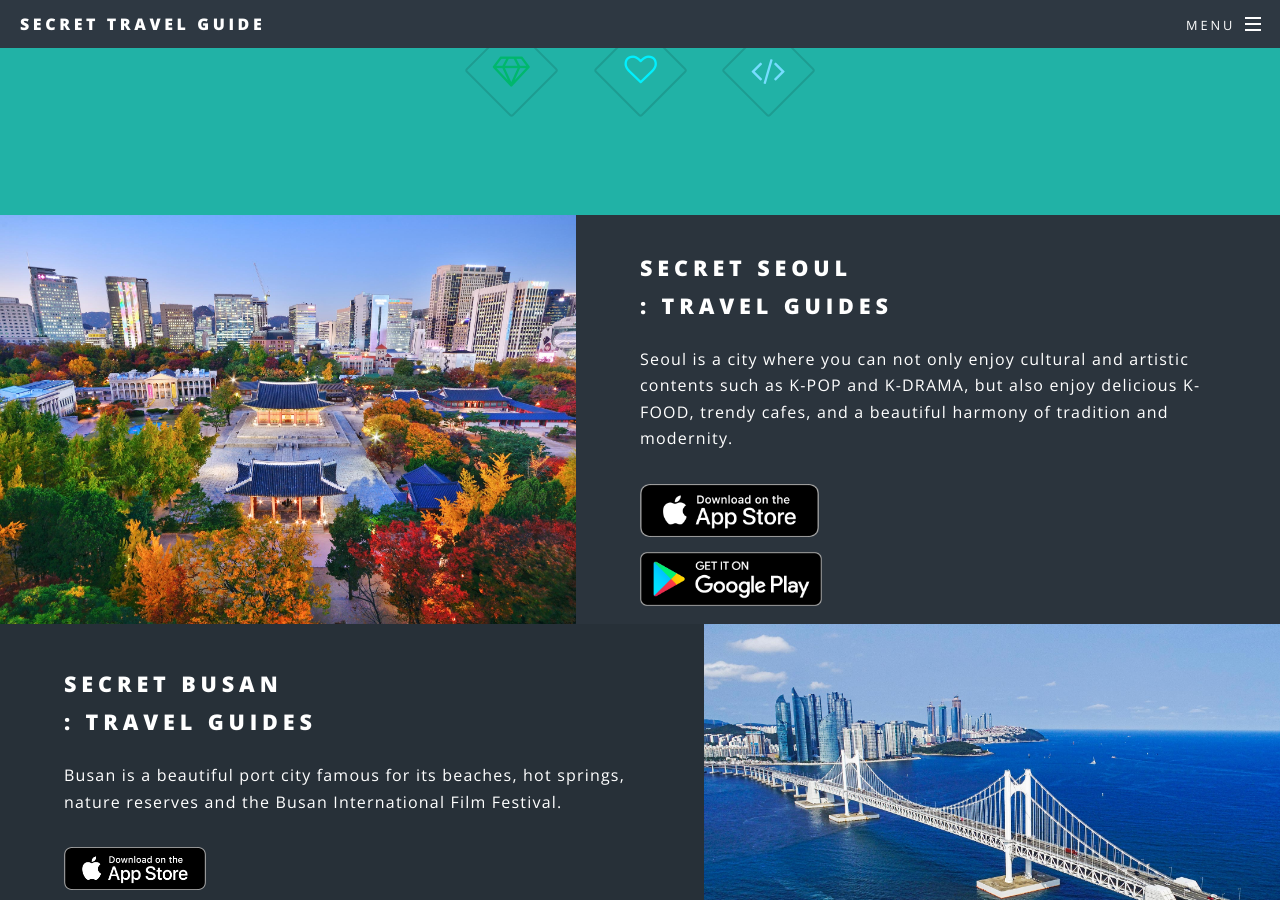
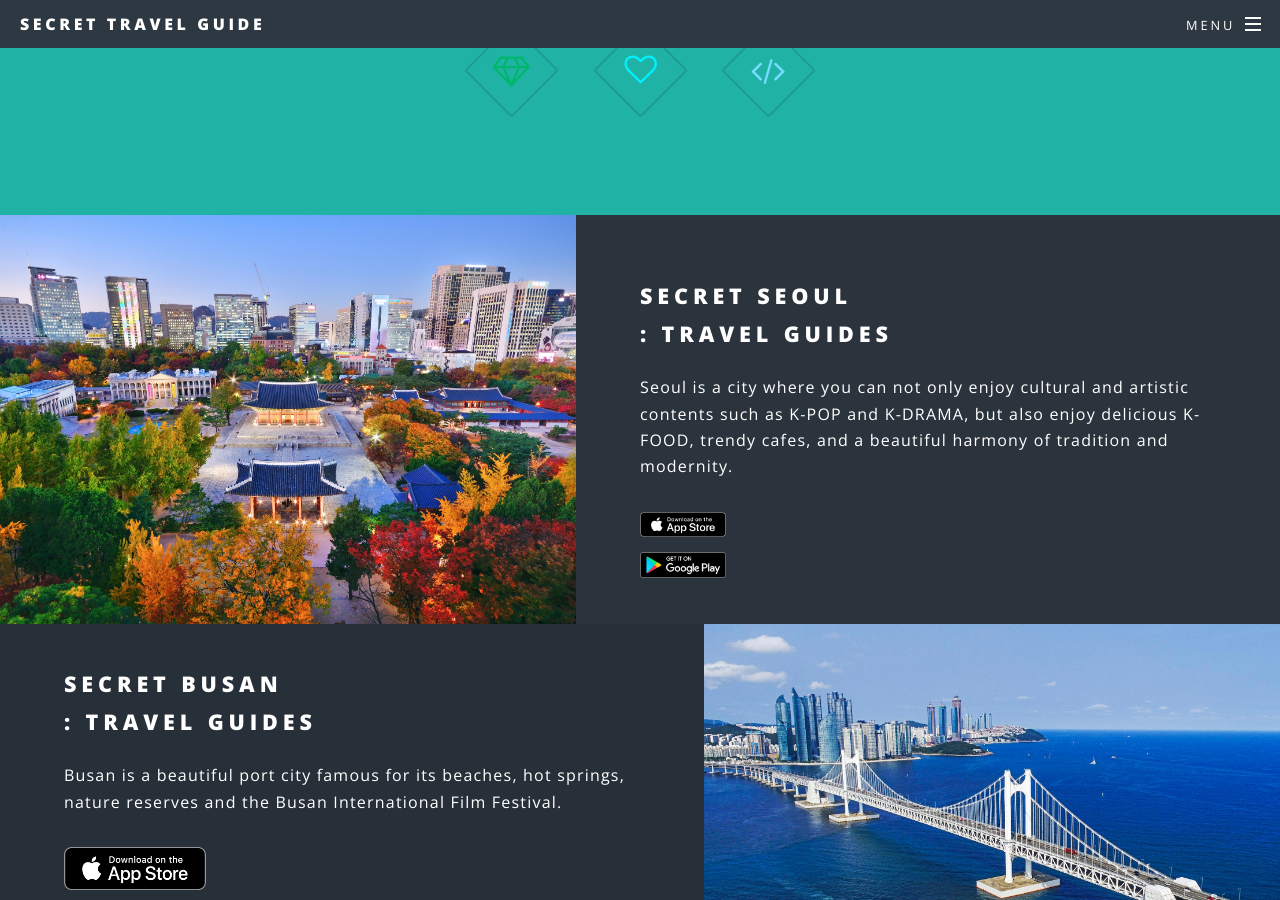
Before and after one commit to inansung/secret.github.io, a Jekyll site: the page built from index.html, in a window 1280 px wide and 900 px high, scrolled down 1206 px. Built offline with Jekyll 4.4.1, drawn with Linux system fonts in a browser that asks for light colours.

Commit message:
Update index.html

```diff
--- a/index.html
+++ b/index.html
@@ -40,10 +40,10 @@ layout: landing
 								: Travel Guides</h2>
 								<p>Seoul is a city where you can not only enjoy cultural and artistic contents such as K-POP and K-DRAMA, but also enjoy delicious K-FOOD, trendy cafes, and a beautiful harmony of tradition and modernity. </p>
 
-								<div style="border:0px solid; float:left; margin-right:10px;">
+								<div style="width:50%; border:0px solid; float:left; margin-right:10px;">
 									<a href="https://apps.apple.com/us/app/yourkorea-seoul/id1637598369" target="_blank"><img src="images/appstore_badge_original.png" alt="" style="width:calc(33.333% - 10px); border:0px solid; float:left; margin:0 15px 15px 0;" /></a>
 								</div>
-								<div style="border:0px solid; float:left;">
+								<div style="width:50%; border:0px solid; float:left;">
 									<a href="https://play.google.com/store/apps/details?id=net.yourkorea.seoul&hl=ko&gl=US" target="_blank"><img src="images/googleplay_badge_original.png" alt="" style="width:calc(33.333% - 10px); border:0px solid; float:left; margin:0 15px 15px 0;" /></a>
 								</div>
 <!--
```
